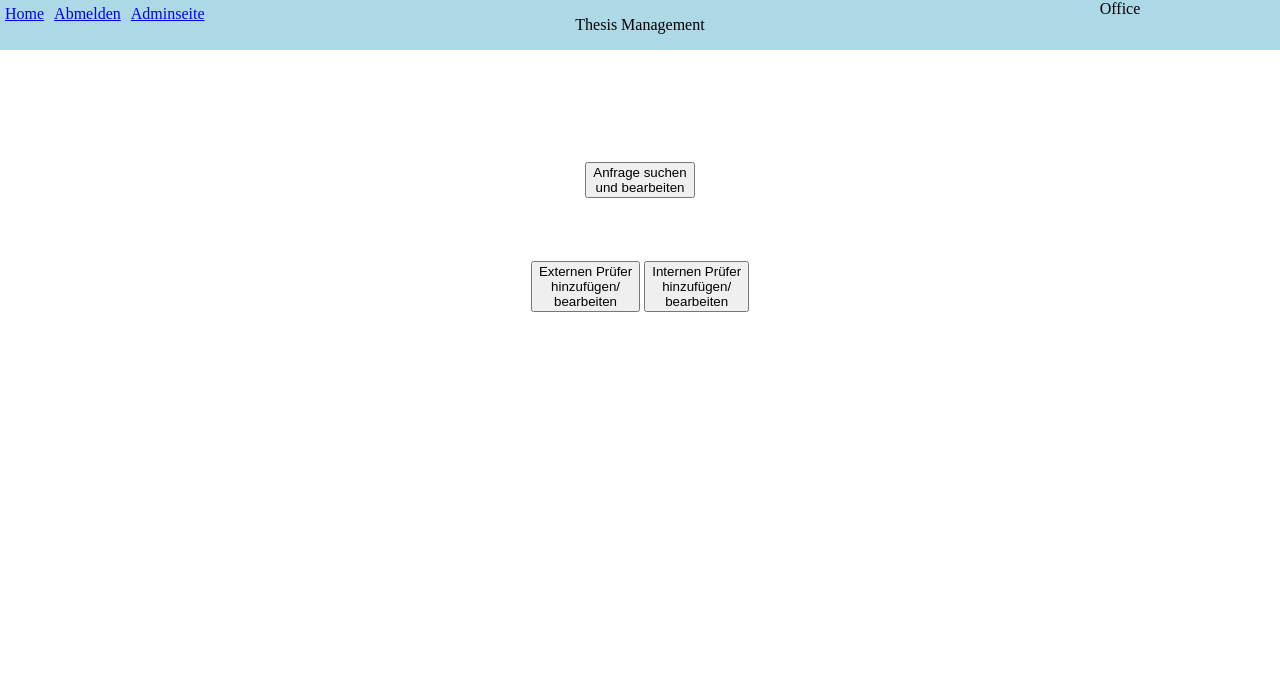
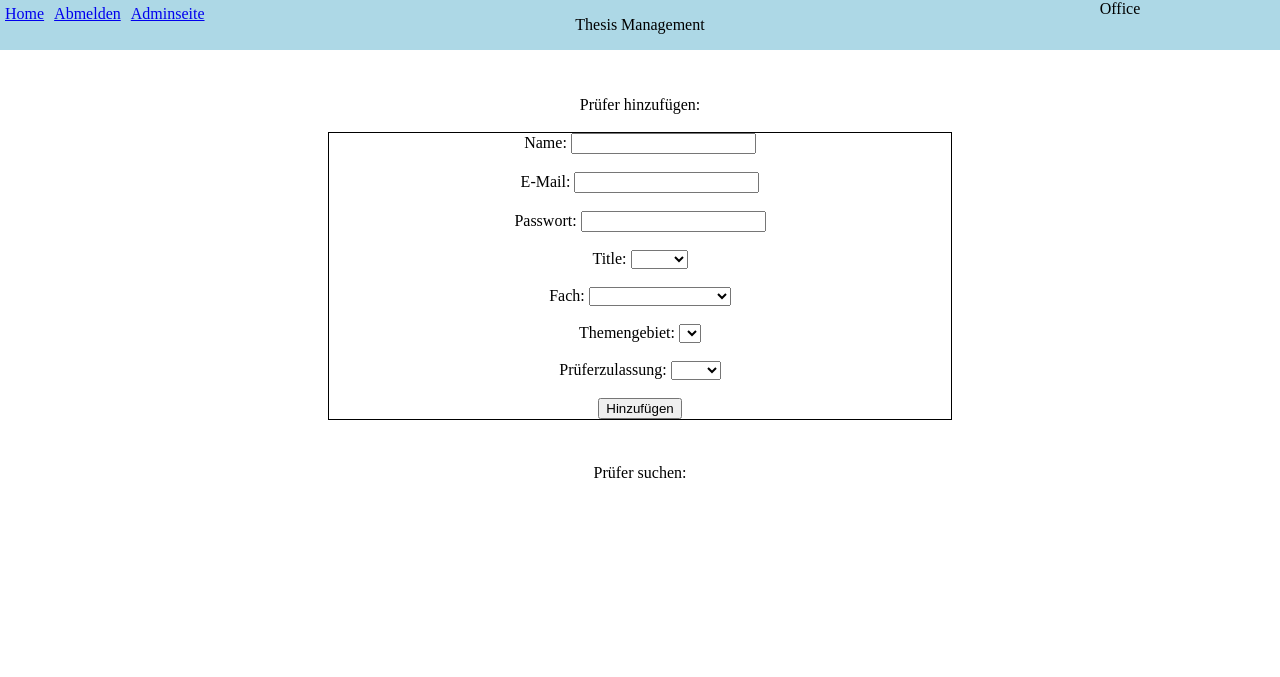
Before and after one commit to acomanda/TheMa, a Django app: page /managementExtern in a window 1280 px wide. Shown: the top 677 px of the page. After the commit the page ends 478 px from the top, so only its background shows below. Run offline with Django 3.2, Linux system fonts and the light colour scheme; a user stored in the database is signed in; tables that the repository leaves empty hold one stand-in row (values such as "Sample post"); lists and menus that the app fills with data are empty.

Commit message:
Implemented the adding of examiners by the office

```diff
--- a/basic/databaseHandler.py
+++ b/basic/databaseHandler.py
@@ -86,6 +86,7 @@ def createInternExaminer(email, name):
     with transaction.atomic():
         user.save()
         examiner.save()
+    return examiner.id
 
 
 def setZdvId(user, zdvId):
@@ -270,6 +271,7 @@ def createExternalExaminer(name, email, password):
     with transaction.atomic():
         user.save()
         examiner.save()
+    return examiner.id
 
 
 def createOfficeAccount(email, password):
@@ -930,3 +932,9 @@ def updateAvailabilities(studentId):
     for elem in timeSlots:
         if AvailabilityRequest.objects.filter(student_id=studentId, timeSlot=elem).count() == 0:
             AvailabilityRequest(student_id=studentId, timeSlot=elem).save()
+
+
+def addQualification(examinerId, isExaminerIntern, title, subject, topic, approval):
+    qualification = Qualification(title=title, subject=subject, topic=topic, approvalToTest=approval,
+                                  examiner=examinerId, isExaminerIntern=isExaminerIntern)
+    qualification.save()
--- a/basic/static/managementExaminer.css
+++ b/basic/static/managementExaminer.css
@@ -8,9 +8,9 @@ body {
     overflow: scroll;
 }
 
-.button {
-    display: inline-block;
-    margin-top: 10%;
+.add {
+    border: 1px solid black;
+    margin-bottom: 7%;
 }
 
 @media only screen and (max-width: 599px) {
--- a/basic/static/navBar.css
+++ b/basic/static/navBar.css
@@ -24,6 +24,9 @@ body {margin:0;}
 }
 
 @media only screen and (min-width: 600px) {
+    .navbar {
+        display: flex;
+    }
     .left {
         float: left;
         width: 25%;
--- a/basic/templates/management.html
+++ b/basic/templates/management.html
@@ -13,8 +13,8 @@
         <div class="mainCenter">
             <form method="post">{% csrf_token %}
                 <button type="submit" class="button" name="send" value="request">Anfrage suchen <br> und bearbeiten</button> <br>
-                <button type="submit" class="button" name="send" value="intern">Externen Prüfer <br> hinzufügen/ <br> bearbeiten</button>
-                <button type="submit" class="button" name="send" value="extern">Internen Prüfer <br> hinzufügen/ <br> bearbeiten</button>
+                <button type="submit" class="button" name="send" value="extern">Externen Prüfer <br> hinzufügen/ <br> bearbeiten</button>
+                <button type="submit" class="button" name="send" value="intern">Internen Prüfer <br> hinzufügen/ <br> bearbeiten</button>
             </form>
         </div>
     </div>
--- a/basic/templates/managementExaminer.html
+++ b/basic/templates/managementExaminer.html
@@ -11,11 +11,54 @@
 <body>
     <div class="main">
         <div class="mainCenter">
-            <form method="post">{% csrf_token %}
-                <button type="submit" class="button" name="send" value="request">Anfrage suchen <br> und bearbeiten</button> <br>
-                <button type="submit" class="button" name="send" value="intern">Externen Prüfer <br> hinzufügen/ <br> bearbeiten</button>
-                <button type="submit" class="button" name="send" value="extern">Internen Prüfer <br> hinzufügen/ <br> bearbeiten</button>
-            </form>
+            Prüfer hinzufügen: <br><br>
+            {{ error1 }}
+            <div class="add">
+                <form method="post">{% csrf_token %}
+                    Name:
+                    <input type="text" name="name" class=""> <br> <br>
+                    E-Mail:
+                    <input type="email" name="email"> <br> <br>
+                    {% if request.path == '/managementExtern'%}
+                    Passwort:
+                    <input type="password" name="password"> <br> <br>
+                    {% endif %}
+                    Title:
+                    <select name="type">
+                        <option value=""></option>
+                        <option value="m.sc.">M.Sc.</option>
+                        <option value="dr.">Dr.</option>
+                        <option value="prof.">Prof.</option>
+                    </select> <br><br>
+                    Fach:
+                    <select name="subject">
+                        <option></option>
+                        {{ subjects | safe }}
+                    </select> <br><br>
+                    Themengebiet:
+                    <select name="topic">
+                        <option></option>
+                        {{ topics | safe }}
+                    </select> <br><br>
+                    Prüferzulassung:
+                    <select name="approval">
+                        <option></option>
+                        <option value="1">Ja</option>
+                        <option value="0">Nein</option>
+                    </select> <br><br>
+                    <button type="submit" class="button" name="send"
+                    {% if request.path == '/managementIntern'%}
+                    value="intern"
+                    {% else %}
+                    value="extern"
+                    {% endif %}
+                    >Hinzufügen</button>
+                </form>
+            </div>
+            Prüfer suchen: <br><br>
+            <div class="search">
+
+            </div>
         </div>
     </div>
 </body>
--- a/basic/templates/managementRequest.html
+++ b/basic/templates/managementRequest.html
@@ -44,7 +44,7 @@
                     <button name="change" value="subject">Anwenden</button><br><br>
 
                     Themengebiet: {{ topic | safe }} <br>
-                    <select id = name="topic">
+                    <select name="topic">
                         <option></option>
                         {{ topics | safe }}
                     </select>
@@ -145,7 +145,7 @@
                         </select>
                         <button name="change" value="appointment">Anwenden</button><br><br>
 
-                        Vorsitzender: <br>
+                        Vorsitzender: {{ chairman | safe }}<br>
                         <select name="supervisor1">
                             <option></option>
                             {{ supervisors | safe }}
--- a/basic/views.py
+++ b/basic/views.py
@@ -646,6 +646,27 @@ def managementIntern(request):
     context['group'] = getUserGroup(request.user)
     if context['group'] != "Office":
         return redirect('/')
+    if request.POST.get('send') == 'intern':
+        if request.POST.get('type') and request.POST.get('subject') and request.POST.get('topic') \
+                and request.POST.get('approval') and request.POST.get('email') \
+                and request.POST.get('name'):
+            examinerId = createInternExaminer(request.POST.get('email'), request.POST.get('name'))
+            addQualification(examinerId, True, request.POST.get('type'), request.POST.get('subject'),
+                             request.POST.get('topic'), request.POST.get('approval'))
+            context['error1'] = 'Prüfer hinzugefügt'
+        else:
+            context['error1'] = 'Füllen Sie bitte alles aus'
+    subjectsList = getSubjects()
+    subjects = ''
+    for elem in subjectsList:
+        subjects = '<option value="' + elem + '">' + elem + '</option>'
+    context['subjects'] = subjects
+    # Fill topics selection with data of database
+    topicsList = getTopics('Informatik')
+    topics = ''
+    for elem in topicsList:
+        topics += '<option value="' + elem + '">' + elem + '</option>'
+    context['topics'] = topics
     return render(request, 'managementExaminer.html', context)
 
 
@@ -654,6 +675,28 @@ def managementExtern(request):
     context['group'] = getUserGroup(request.user)
     if context['group'] != "Office":
         return redirect('/')
+    if request.POST.get('send') == 'extern':
+        if request.POST.get('type') and request.POST.get('subject') and request.POST.get('topic') \
+                and request.POST.get('approval') and request.POST.get('password') and request.POST.get('email') \
+                and request.POST.get('name'):
+            examinerId = createExternalExaminer(request.POST.get('name'), request.POST.get('email'),
+                                                request.POST.get('password'))
+            addQualification(examinerId, False, request.POST.get('type'), request.POST.get('subject'),
+                             request.POST.get('topic'), request.POST.get('approval'))
+            context['error1'] = 'Prüfer hinzugefügt'
+        else:
+            context['error1'] = 'Füllen Sie bitte alles aus'
+    subjectsList = getSubjects()
+    subjects = ''
+    for elem in subjectsList:
+        subjects = '<option value="' + elem + '">' + elem + '</option>'
+    context['subjects'] = subjects
+    # Fill topics selection with data of database
+    topicsList = getTopics('Informatik')
+    topics = ''
+    for elem in topicsList:
+        topics += '<option value="' + elem + '">' + elem + '</option>'
+    context['topics'] = topics
     return render(request, 'managementExaminer.html', context)
 
 
@@ -725,4 +768,5 @@ def managementRequest(request):
             for elem in topicsList:
                 topics += '<option value="' + elem + '">' + elem + '</option>'
             context['topics'] = topics
+            constellation = getRequestConstellation()
     return render(request, 'managementRequest.html', context)
```
